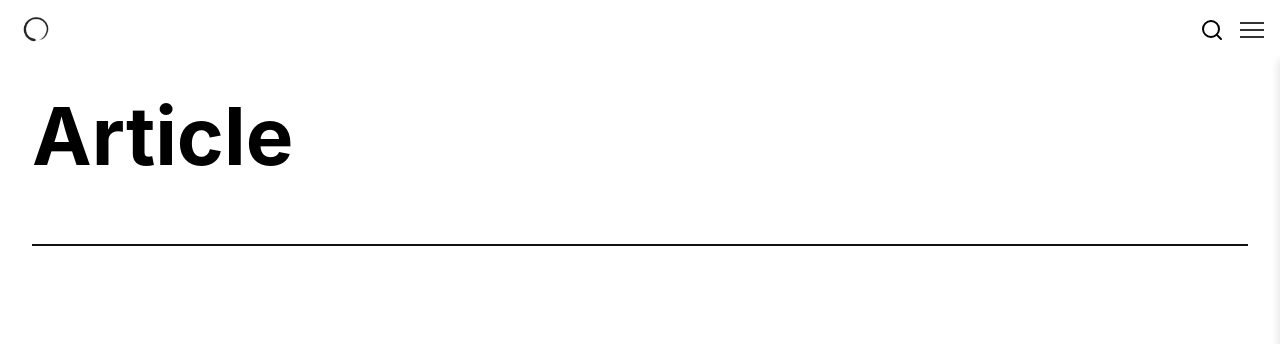
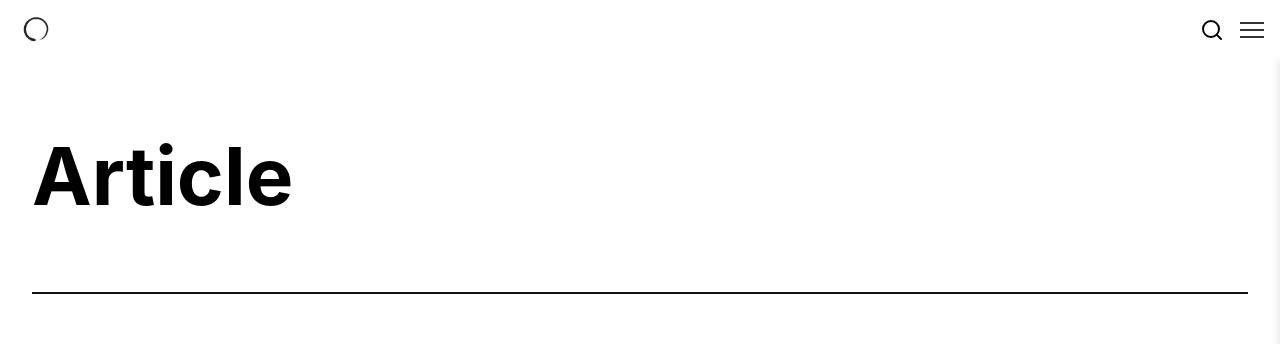
Before and after one commit to yuto0121/japanese-aesthetics, a Next.js app: page /article in a window 1280 px wide. Shown: the top 344 px of the page. Built offline with nearby package versions, Linux system fonts and the light colour scheme.

Commit message:
adjust article page

```diff
--- a/styles/Article.module.css
+++ b/styles/Article.module.css
@@ -1,19 +1,17 @@
-/* ======== ページ・ヘッダー（Home と揃える） ======== */
+/* ====== 見出しまわり ===================================== */
 .mainTitle {
     font-size: 80px;
-    font-weight: 700;
-    margin: 2rem 2rem 4rem;
-    /* ← Home と同値 */
+    font-weight: bold;
+    margin: 4.5rem 0 2rem 0;
     line-height: 1.1;
+    margin-left: 2rem;
     text-align: left;
 }
 
 .mainTitleLine {
     border-bottom: 2px solid #111;
     width: calc(100% - 4rem);
-    /* 左右 2rem の余白を差し引き */
-    margin: 0 2rem 6rem;
-    /* 上余白なし・下だけゆったり */
+    margin: 4.5rem 0 2.5rem 2rem;
 }
 
 /* =========  セクション全体  ========= */
@@ -121,10 +119,10 @@
         width: 36px;
         height: 36px;
     }
-}
 
-@media (max-width: 480px) {
-    .slideTitle {
-        font-size: 32px;
+    @media (max-width: 480px) {
+        .slideTitle {
+            font-size: 32px;
+        }
     }
 }
```
